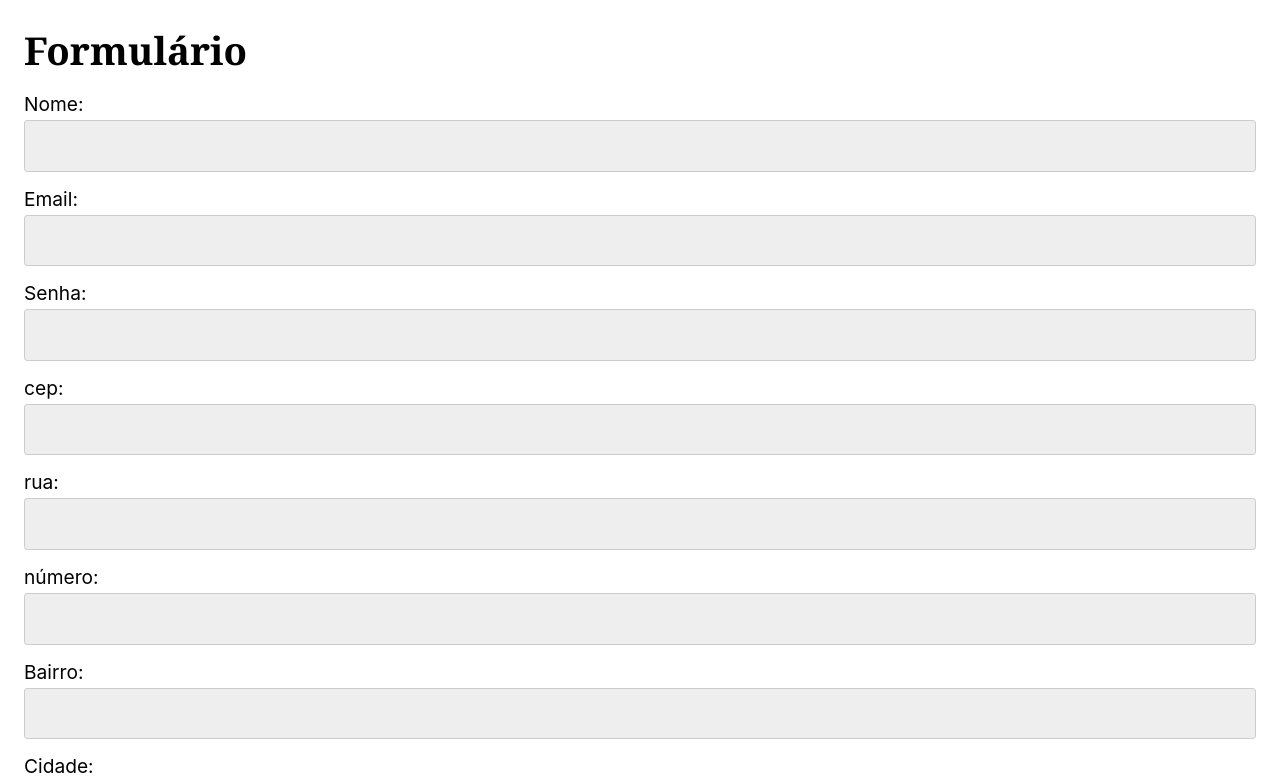
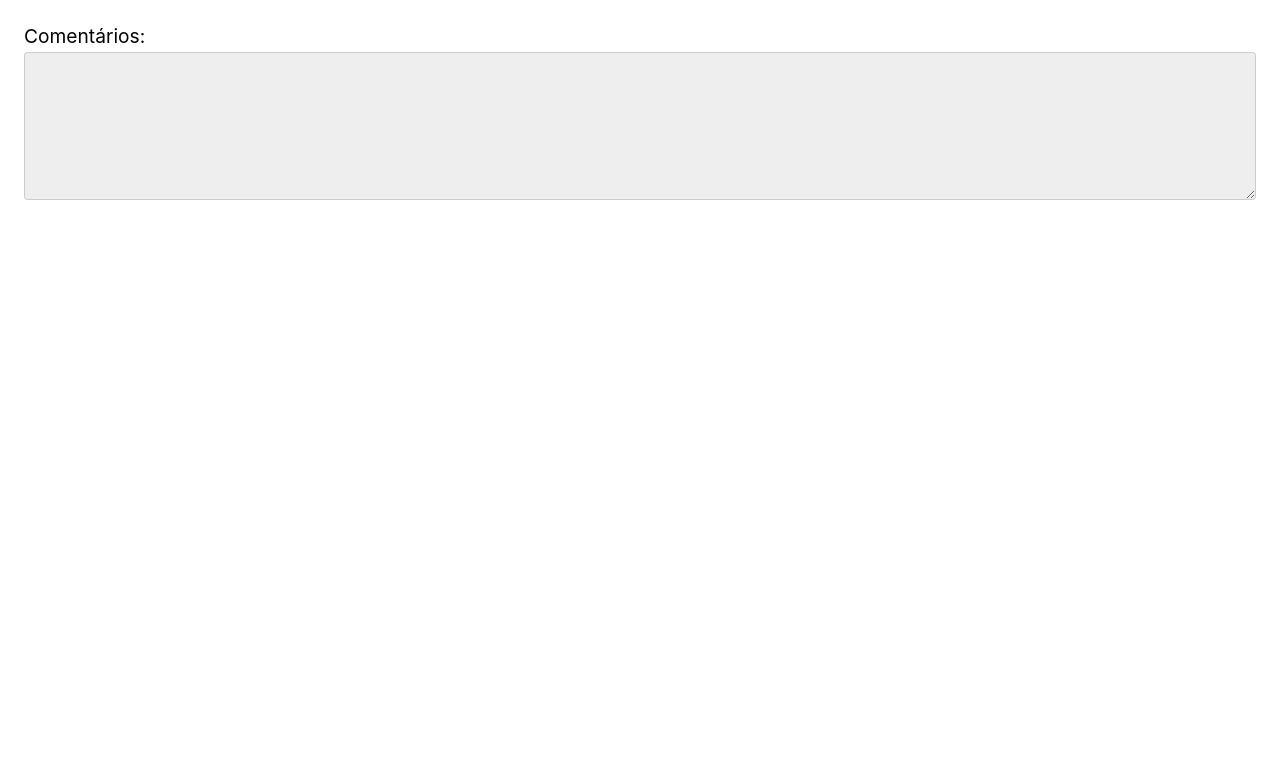
Before and after one commit to luisabianca/react-origamid, a React (Vite) app: page / in a window 1280 px wide. Shown: the top 780 px of the page. Built offline with nearby package versions, Linux system fonts and the light colour scheme.

Commit message:
text-area

```diff
--- a/src/App.jsx
+++ b/src/App.jsx
@@ -17,9 +17,7 @@ const App = () => {
       {/* <AppUseContext /> */}
       {/* <AppUseMemoAndUseCallback /> */}
       {/* <AppCustomHooks /> */}
-      {/* <Inputs /> */}
-      <FetchPost />
-
+      <Inputs />
     </>
   );
 };
--- a/src/Forms/Inputs.jsx
+++ b/src/Forms/Inputs.jsx
@@ -1,44 +1,14 @@
-import React, { useState } from 'react'
+import React from 'react'
+import FetchPost from './FetchPost';
+import TextArea from './TextArea';
 
 const Inputs = () => {
-  const [ form, setForm ] = useState({
-    name: '',
-    email: ''
-  });
+  return (
+    <div>
+      {/* <FetchPost />  */}
+      <TextArea />
+    </div>
 
-  const handleSubmit = (event) => {
-    // event.preventDefault();
-    console.log(event);
-  }
-
-  const handleChange = ({target}) => {
-    const { id, value } = target;
-    setForm({...form, [id]: value})
-  }
-
-  return (
-    <form onSubmit={handleSubmit}>
-      <label htmlFor="name">Nome:</label>
-      <input
-       type="text"
-       id='name'
-       name='name'
-       value={form.name}
-       onChange={handleChange}
-      />
-      <br />
-
-      <label htmlFor="email">Email:</label>
-      <input
-       type="email"
-       id='email'
-       name='email'
-       value={form.email}
-       onChange={handleChange}
-      />
-      <br />
-      <button>Enviar</button>
-    </form>
   )
 }
 
--- /dev/null
+++ b/src/Forms/TextArea.jsx
@@ -0,0 +1,18 @@
+import React, { useState } from 'react'
+
+const TextArea = () => {
+    const [mensagem, setMensagem] = useState('');
+    return (
+        <form>
+            <label htmlFor="mensagem">Comentários:</label>
+            <textarea
+                id="mensagem"
+                value={mensagem}
+                rows="5"
+                onChange={({ target }) => setMensagem(target.value)}
+            />
+        </form>
+    )
+}
+
+export default TextArea;
```
